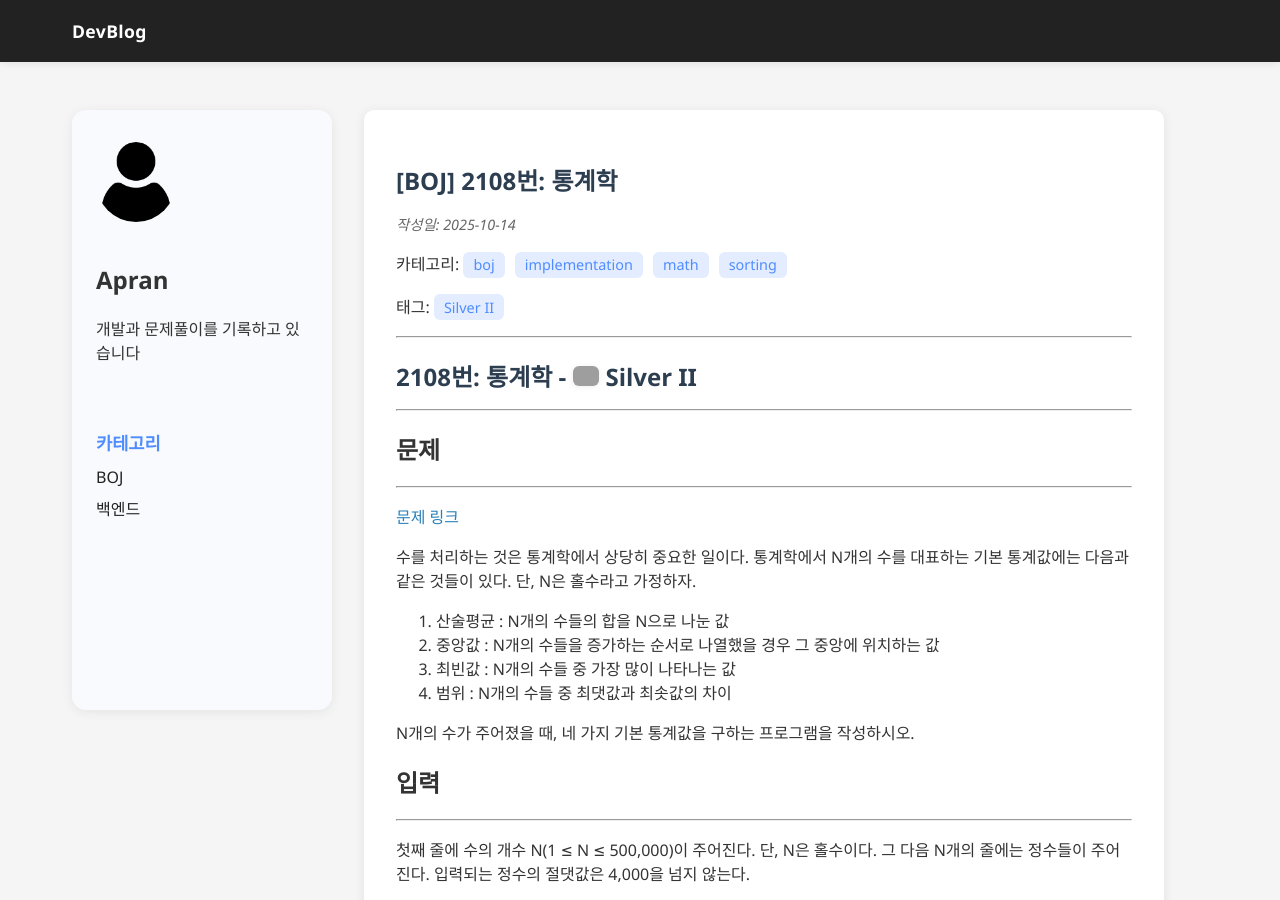
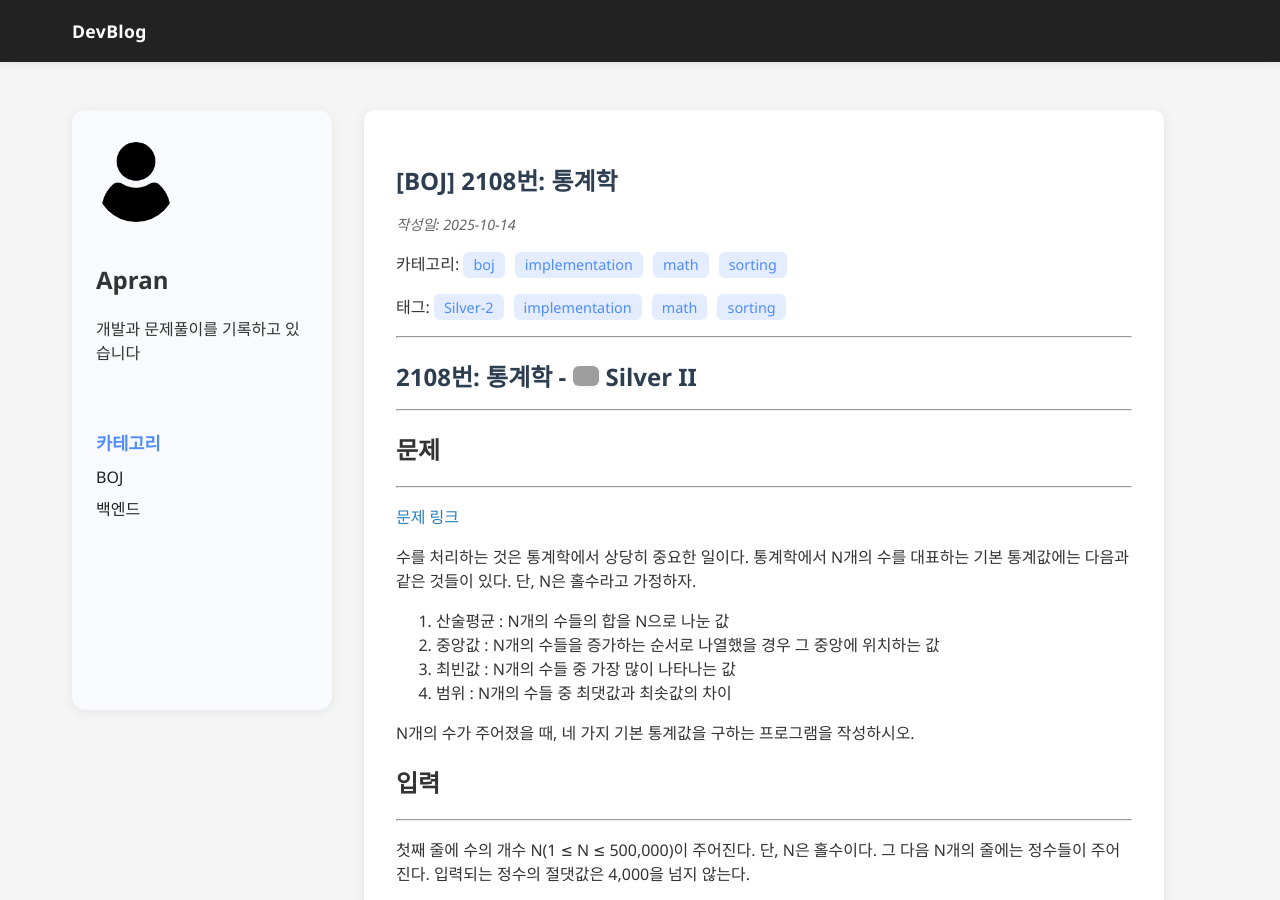
Before and after one commit to apran42/mydevblog, a Jekyll site: the page built from _posts/BOJ/Implementation/2025-10-14-2108-통계학.md, in a window 1280 px wide and 900 px high. Built offline with Jekyll 4.4.1, drawn with Linux system fonts in a browser that asks for light colours; a script that is not in the unit is left out; grey boxes are pictures that could not be loaded.

Commit message:
Fix: 포스트의 카테고리와 태그 수정

```diff
--- a/_posts/BOJ/Implementation/2025-10-14-2108-통계학.md
+++ b/_posts/BOJ/Implementation/2025-10-14-2108-통계학.md
@@ -3,7 +3,7 @@ layout: post
 title: "[BOJ] 2108번: 통계학"
 date: 2025-10-14
 categories: ["boj","implementation","math","sorting"]
-tags: [Silver II]
+tags: ["Silver-2","implementation","math","sorting"]
 ---
 ---
 # 2108번: 통계학 - <img src="https://static.solved.ac/tier_small/9.svg" style="height:20px" /> Silver II
```
Also changed, not shown: _posts/BOJ/Math/2025-10-14-1011-Fly-me-to-the-Alpha-Centauri.md (+2 -2 lines).
